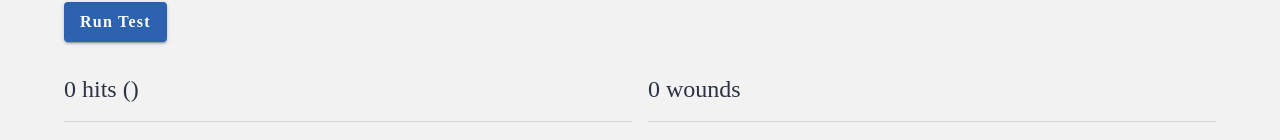
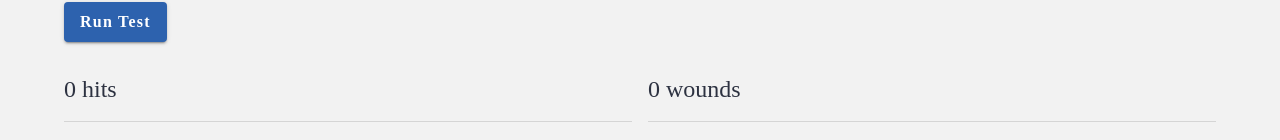
Before and after one commit to AdamLay/opr-dice-roller, a Next.js app: page / in a window 1280 px wide. Shown: the part 460-600 px from the top of the page. Built offline with nearby package versions, Linux system fonts and the light colour scheme.

Commit message:
Formatting hits

```diff
--- a/src/pages/index.tsx
+++ b/src/pages/index.tsx
@@ -101,7 +101,7 @@ export default function Home() {
     </FormControl>
   );
 
-  const attackResultsByRules = groupBy(result.attacks, (x) => displayRules(x));
+  const attackResultsByRules = groupBy(result.attacks.filter(x => x.success), (x) => displayRules(x));
 
   return (
     <Container sx={{ pt: 2 }}>
@@ -198,11 +198,12 @@ export default function Home() {
       <Grid container spacing={2} sx={{ mt: 2 }}>
         <Grid item sm={6}>
           <Typography variant="h1">
-            {result.hits.length} hits (
-            {Object.keys(attackResultsByRules)
-              .map((key) => `${attackResultsByRules[key].length}x ${key}`)
-              .join("; ")}
-            )
+            {result.hits.length} hits
+            {Object.keys(attackResultsByRules).map((key) => (
+              <Typography>
+                {attackResultsByRules[key].length}x {key || "Plain hits"}
+              </Typography>
+            ))}
           </Typography>
           <Divider sx={{ my: 2 }} />
           {orderBy(result.attacks, "result").map((x) => (
```
